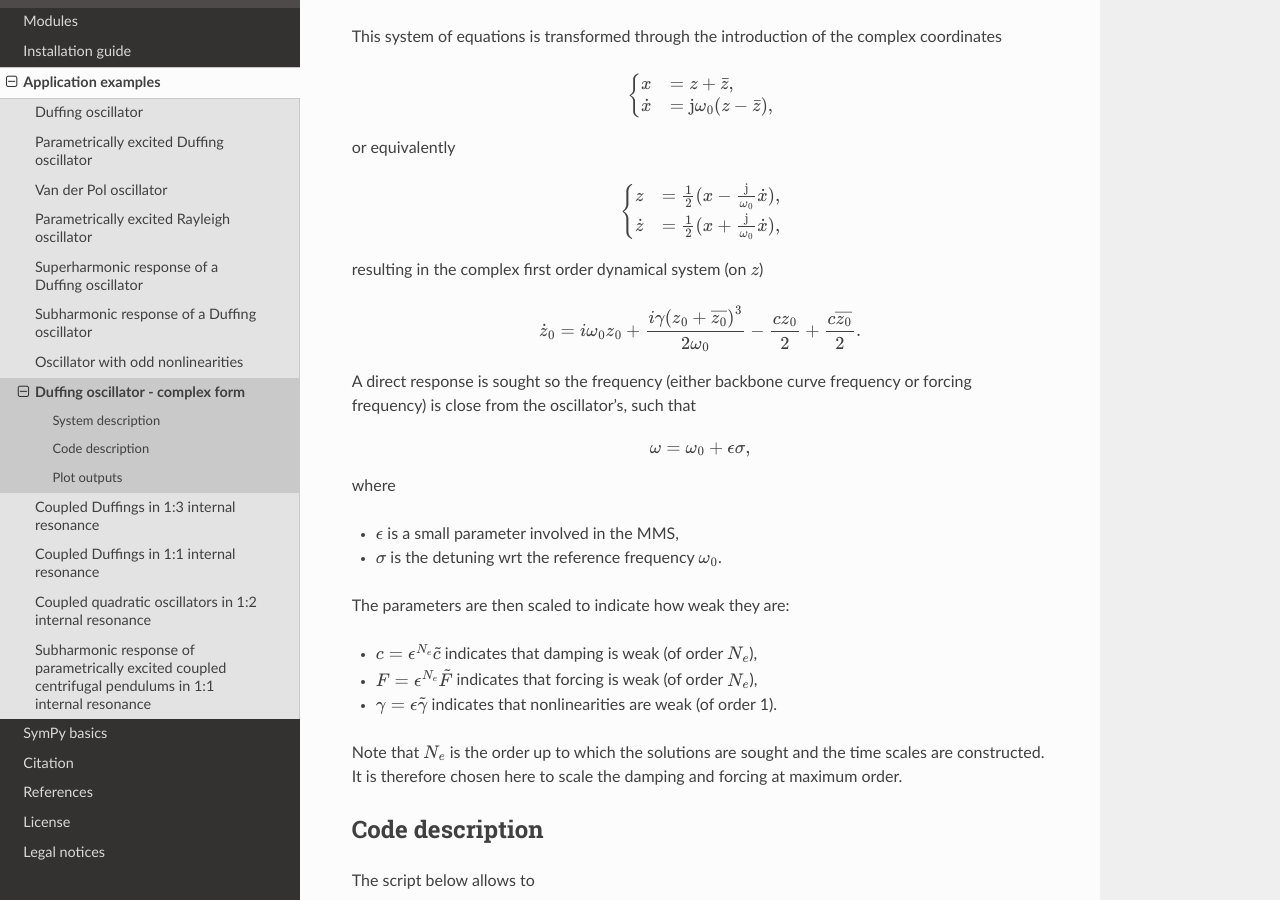
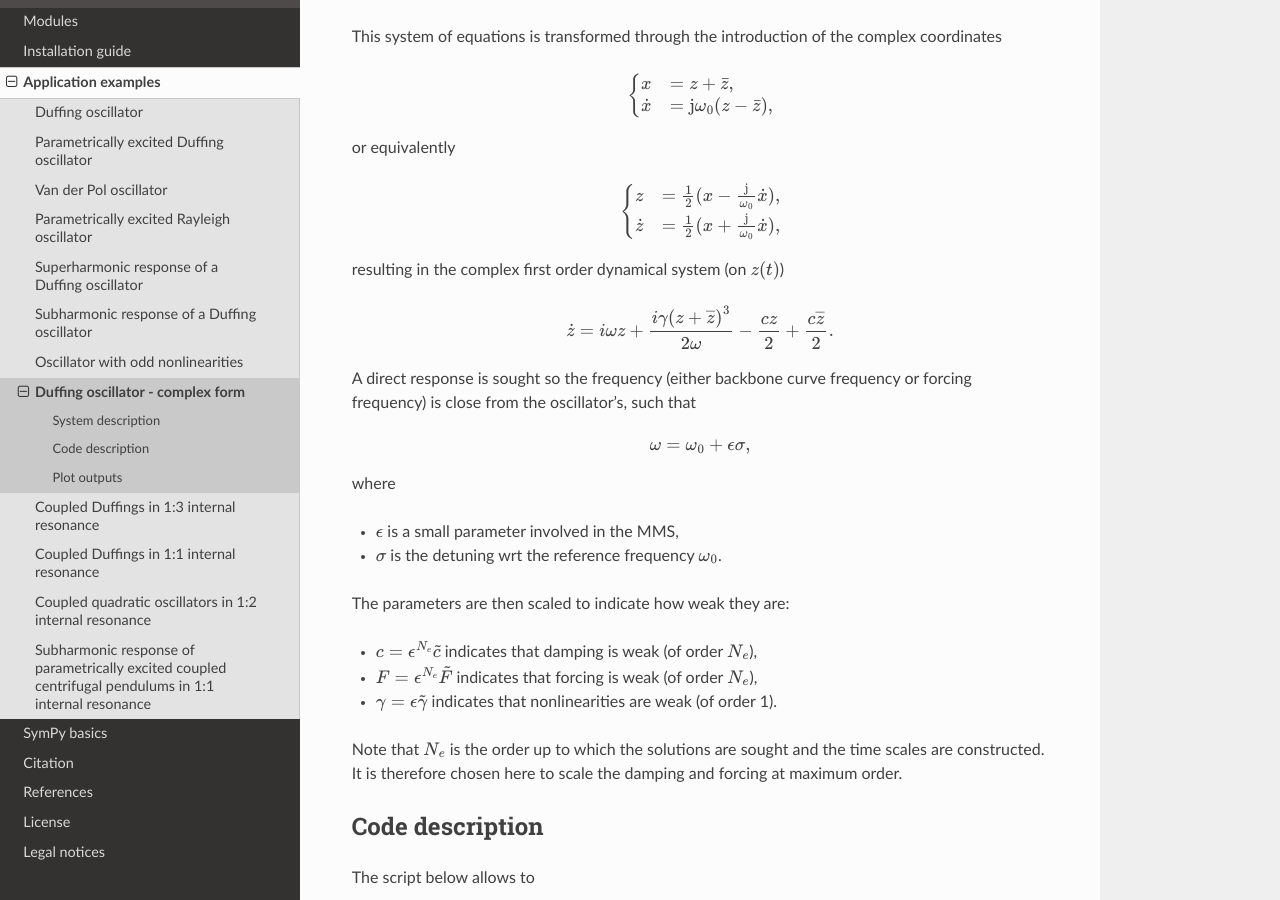
Before and after one commit to VinceECN/OSCILATE, a Sphinx documentation site: the page built from docs/source/examples/Duffing_direct_complex.rst, in a window 1280 px wide and 900 px high, scrolled down 907 px. Built offline with Sphinx 7.4.7 and the Read the Docs theme 3.1.0, drawn with Linux system fonts in a browser that asks for light colours; cross-references to code outside the pages are shown as plain code.

Commit message:
correct indices _0 in the Duffing complex example

```diff
--- a/docs/source/examples/Duffing_direct_complex.rst
+++ b/docs/source/examples/Duffing_direct_complex.rst
@@ -46,10 +46,10 @@ or equivalently
    \dot{z} & = \frac{1}{2} (x + \frac{\textrm{j}}{\omega_0} \dot{x}),
    \end{cases}
 
-resulting in the complex first order dynamical system (on :math:`z`)
+resulting in the complex first order dynamical system (on :math:`z(t)`)
 
 .. math::
-   \dot{z}_{0} = i \omega_{0} z_{0} + \frac{i \gamma \left(z_{0} + \overline{z_{0}}\right)^{3}}{2 \omega_{0}} - \frac{c z_{0}}{2} + \frac{c \overline{z_{0}}}{2}.
+   \dot{z} = i \omega z + \frac{i \gamma \left(z + \overline{z}\right)^{3}}{2 \omega} - \frac{c z}{2} + \frac{c \overline{z}}{2}.
 
 A direct response is sought so the frequency (either backbone curve frequency or forcing frequency) is close from the oscillator's, such that
 
```
